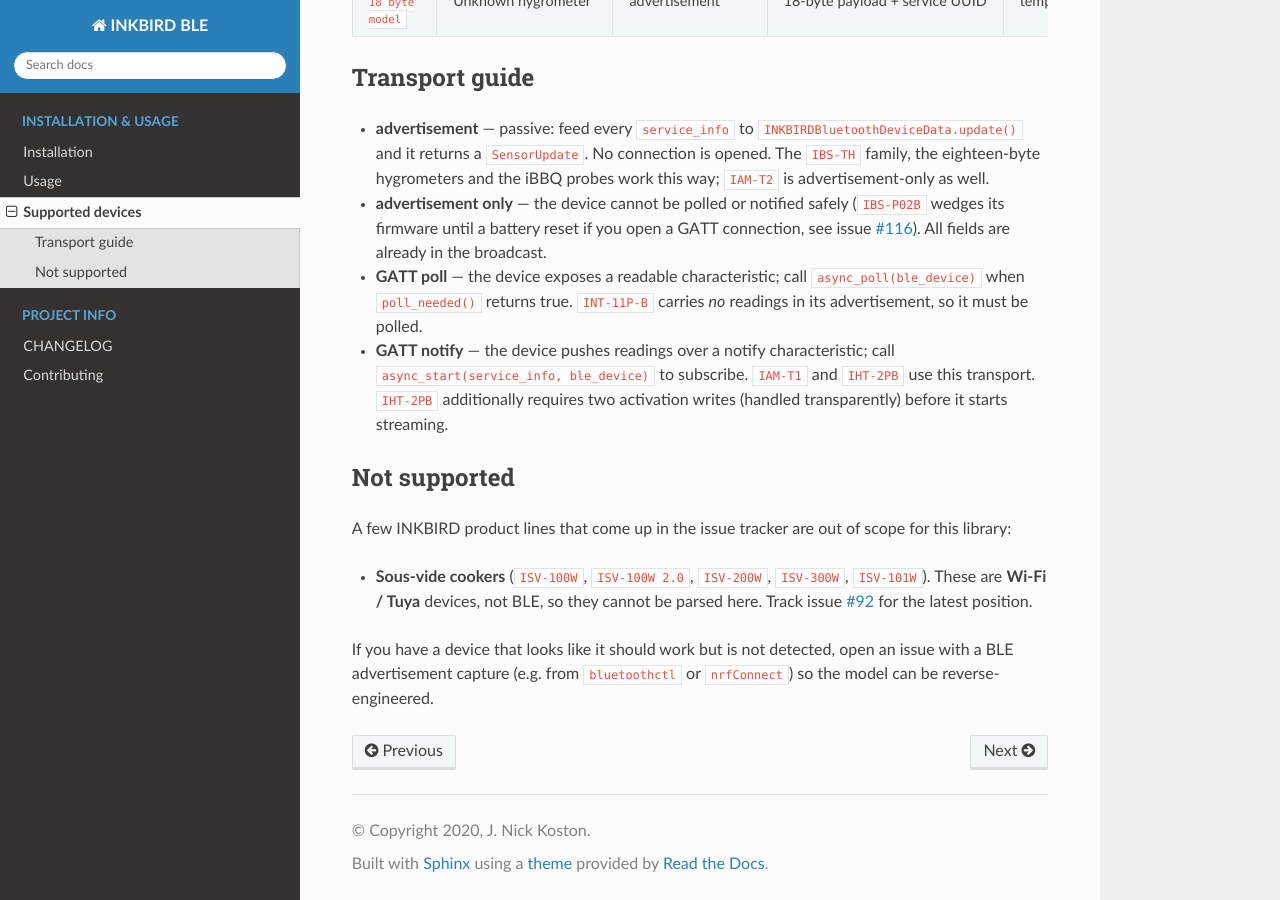
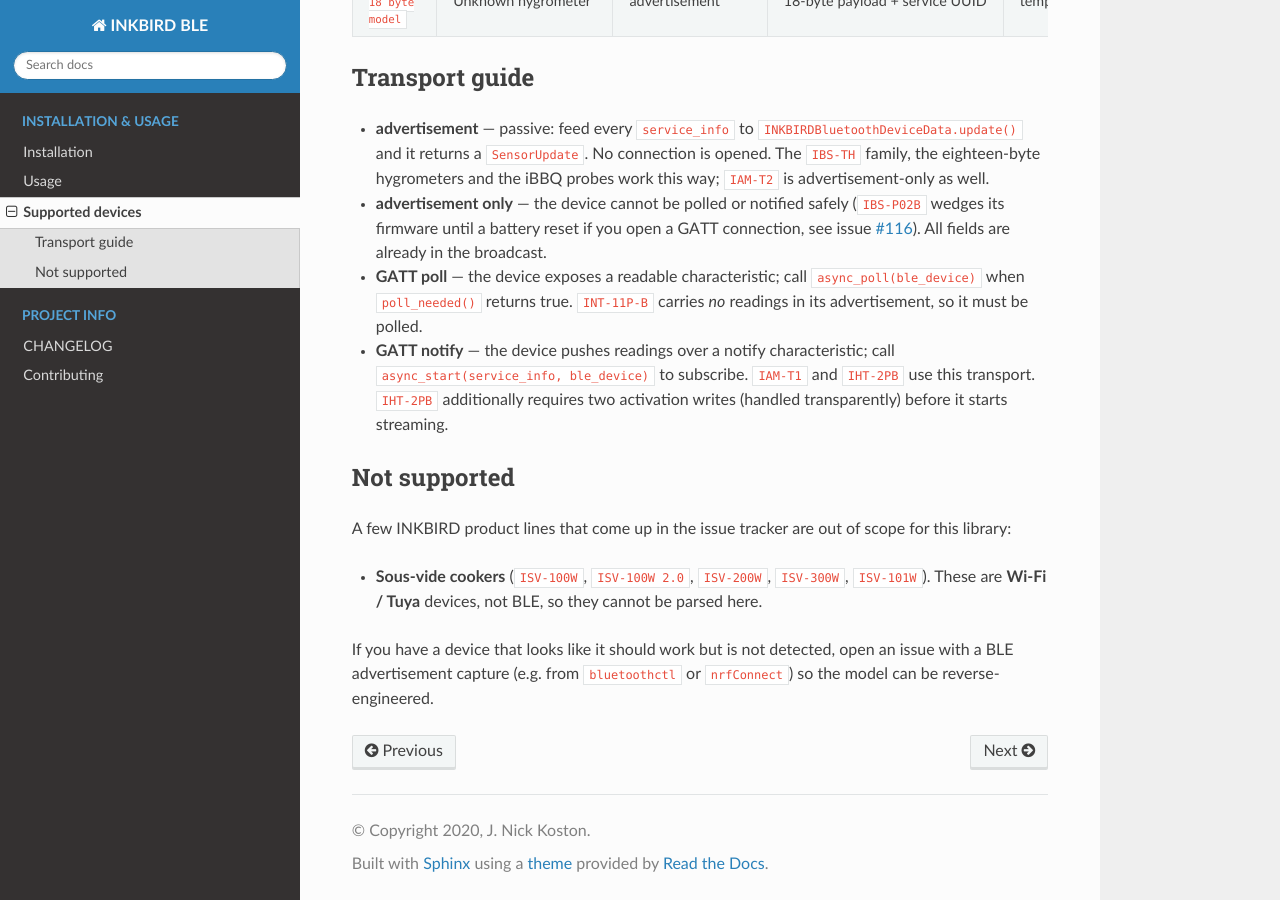
Before and after one commit to Bluetooth-Devices/inkbird-ble, a Sphinx documentation site: the page built from docs/source/supported_devices.md, in a window 1280 px wide and 900 px high, scrolled down 975 px. Built offline with Sphinx 7.4.7 and the Read the Docs theme 3.1.0, drawn with Linux system fonts in a browser that asks for light colours.

Commit message:
docs: drop #92 reference from supported devices (closed by PR)

```diff
--- a/docs/source/supported_devices.md
+++ b/docs/source/supported_devices.md
@@ -48,11 +48,10 @@
 
 - **Sous-vide cookers** (`ISV-100W`, `ISV-100W 2.0`, `ISV-200W`, `ISV-300W`,
   `ISV-101W`). These are **Wi-Fi / Tuya** devices, not BLE, so they cannot be
-  parsed here. Track issue [#92] for the latest position.
+  parsed here.
 
 If you have a device that looks like it should work but is not detected,
 open an issue with a BLE advertisement capture (e.g. from `bluetoothctl` or
 `nrfConnect`) so the model can be reverse-engineered.
 
-[#92]: https://github.com/Bluetooth-Devices/inkbird-ble/issues/92
 [#116]: https://github.com/Bluetooth-Devices/inkbird-ble/issues/116
```
